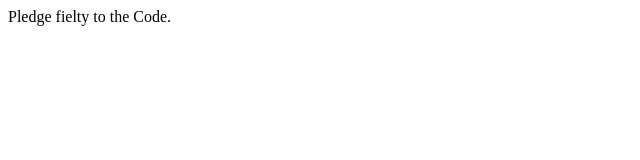
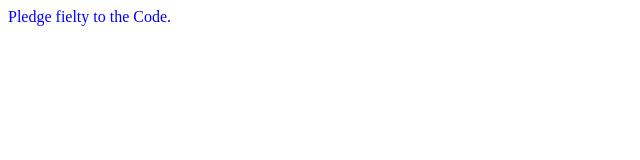
Before and after one commit to Gregorio-Moreta/First-real-commit, a plain HTML site: page index.html in a window 1280 px wide. Shown: the whole page, without its empty margins (0-640 px from the left). Drawn offline with Linux system fonts and the light colour scheme.

Commit message:
Update index.html
changed paragraphs to blue

```diff
--- a/index.html
+++ b/index.html
@@ -1,7 +1,6 @@
 <html>
 <head></head>
 <body>
-<p>Pledge fielty to the Code.</p>
+<p style="color: blue;">Pledge fielty to the Code.</p>
 </body>
-
 </html>
```
